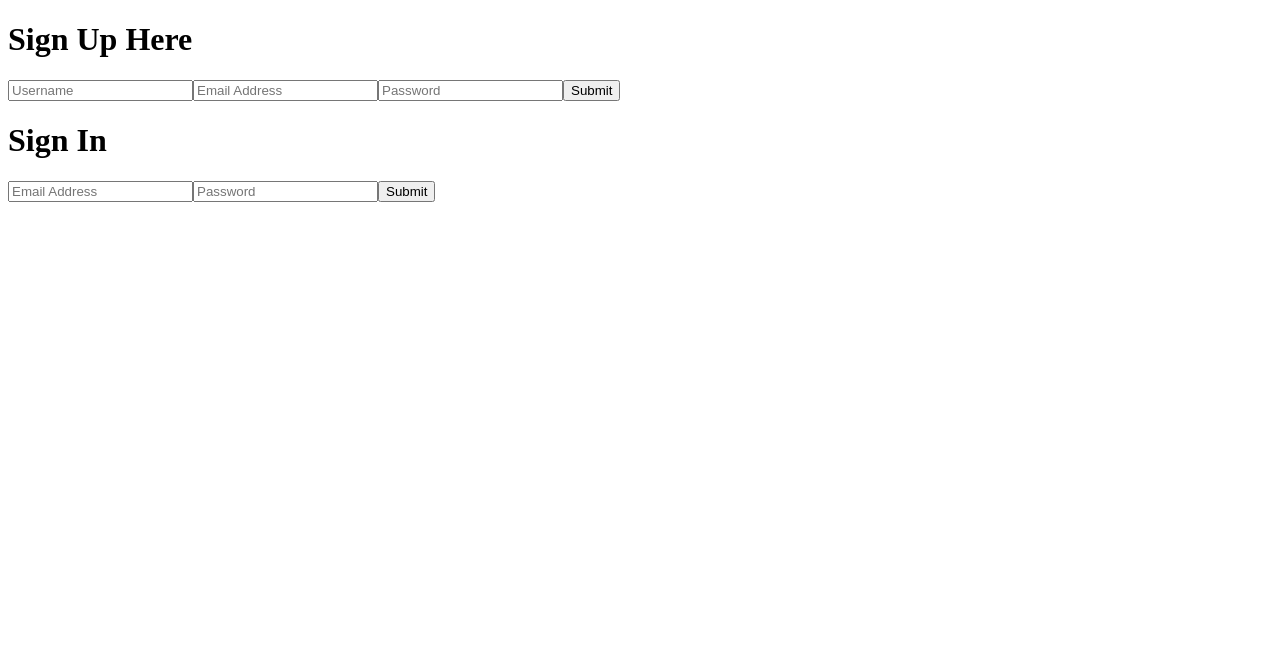
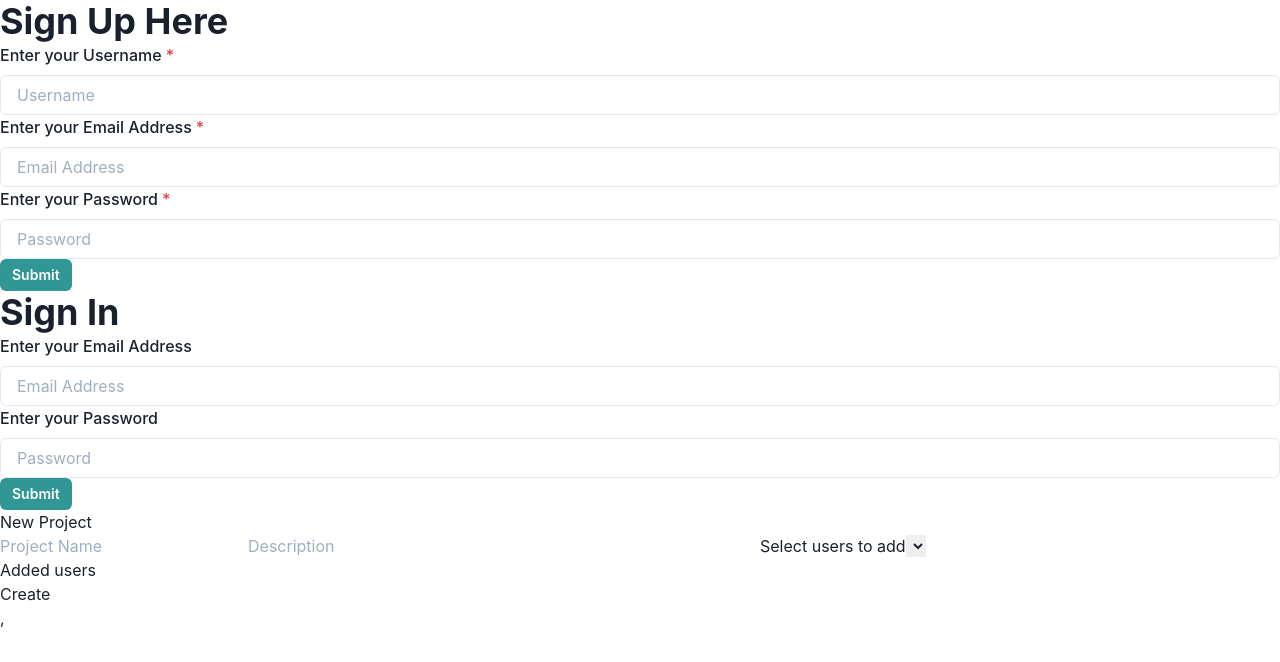
Before and after one commit to KenzieAcademy-Students/mern-course-capstone-zrreid-pro, a React (Create React App) app in the folder packages/client/: page / in a window 1280 px wide. Shown: the top 662 px of the page. Built offline with nearby package versions, Linux system fonts and the light colour scheme.

Commit message:
changed request code to be ready for alex's endpoints

```diff
--- a/packages/client/src/components/ProjectCreationForm/ProjectCreationForm.scss
+++ b/packages/client/src/components/ProjectCreationForm/ProjectCreationForm.scss
@@ -0,0 +1,6 @@
+
+
+#largeTextBox {
+    height: 20%;
+    width: 40%;
+}
--- a/packages/client/src/components/ProjectCreationForm/index.js
+++ b/packages/client/src/components/ProjectCreationForm/index.js
@@ -20,6 +20,12 @@ export default function ProjectCreationForm(props) {
         )
     }
 
+    const handleSubmit = (event) => {
+        console.log(data)
+        event.preventDefault()
+
+    }
+
     return (
 
         <div className="ProjectCreationForm">
@@ -29,13 +35,14 @@ export default function ProjectCreationForm(props) {
                 placeholder="Project Name"
                 value={data.projectName}
                 onChange={handleInputChange}
-            >Project Name</input>
+            ></input>
             <input
                 name='description'
                 placeholder="Description"
+                id="largeTextBox"
                 value={data.description}
                 onChange={handleInputChange}
-            >Description</input>
+            ></input>
             <label
                 for='usersToAdd'
             >Select users to add</label>
@@ -43,7 +50,7 @@ export default function ProjectCreationForm(props) {
                 name='usersToAdd'
                 id='usersToAdd'
                 placeholder="Users to Add"
-            >User to Add
+            >
                 {data.usersToAdd.map((user) => { //creates an option for each user on the project
                     return(
                         <option value={user}>{user}</option>
@@ -53,6 +60,7 @@ export default function ProjectCreationForm(props) {
             <div
                 id='addedUsers'
             >
+                Added users
                 {data.usersAdded.map((user) => { //creates a container to put cards for all users
                     return(
                         <div
@@ -61,6 +69,9 @@ export default function ProjectCreationForm(props) {
                     )
                 })}
             </div>
+            <button
+                onClick={handleSubmit}
+            >Create</button>
         </div>
     );
 }
--- a/packages/client/src/components/SignInForm/index.js
+++ b/packages/client/src/components/SignInForm/index.js
@@ -1,3 +1,8 @@
+// import { Button } from '@chakra-ui/button';
+// import { FormControl, FormLabel } from '@chakra-ui/form-control';
+// import { Input } from '@chakra-ui/input';
+// import { Heading } from '@chakra-ui/layout';
+import { Heading, FormControl, FormLabel, Input, Button } from '@chakra-ui/react';
 import React, { useState } from 'react'
 import './SignInForm.scss'
 
@@ -9,22 +14,50 @@ export default function SignInForm(props) {
 
     return (
         <div className='SignInForm'>
-            <h1>Sign In</h1>
-            <input
+            <Heading>Sign In</Heading>
+
+            <FormControl id='emailAddress'>
+                <FormLabel>Enter your Email Address</FormLabel>
+                <Input
+                    name="emailAddress"
+                    placeholder="Email Address"
+                    value={data.emailAddress}
+                    onChange={handleInputChange}
+                />
+            </FormControl>
+
+            <FormControl id='password'>
+                <FormLabel>Enter your Password</FormLabel>
+                <Input
+                    name="password"
+                    placeholder="Password"
+                    value={data.password}
+                    onChange={handleInputChange}
+                />
+            </FormControl>
+
+            <FormControl id='submitButton'>
+                <Button
+                    colorScheme="teal"
+                    size="sm"
+                    onClick={handleSignIn}
+                >Submit</Button>
+            </FormControl>
+            {/* <input
                 name="emailAddress"
                 placeholder="Email Address"
                 value={data.emailAddress}
                 onChange={handleInputChange}
-            />
-            <input
+            /> */}
+            {/* <input
                 name="password"
                 placeholder="Password"
                 value={data.password}
                 onChange={handleInputChange}
-            />
-            <button
+            /> */}
+            {/* <button
                 onClick={handleSignIn}
-            >Submit</button>
+            >Submit</button> */}
         </div>
     )
 }
--- a/packages/client/src/components/SignUpForm/index.js
+++ b/packages/client/src/components/SignUpForm/index.js
@@ -1,3 +1,10 @@
+import {
+    Heading,
+    FormControl,
+    FormLabel,
+    Input,
+    Button,
+} from '@chakra-ui/react';
 import React from 'react'
 import './SignUpForm.scss';
 
@@ -33,28 +40,45 @@ export default function SignUpForm(props) {
 
     return (
         <div className='SignUpForm'>
-            <h1>Sign Up Here</h1>
-            <input //the username input field
+            <Heading>Sign Up Here</Heading>
+
+            <FormControl id='username' isRequired>
+                <FormLabel>Enter your Username</FormLabel>
+                <Input //the username input field
                     name="username"
                     placeholder="Username"
                     value={data.username}
                     onChange={handleInputChange}
                 />
-            <input //the emailAddress input field
+            </FormControl>
+
+            <FormControl id='emailAddress' isRequired>
+                <FormLabel>Enter your Email Address</FormLabel>
+                <Input //the emailAddress input field
                     name='emailAddress'
                     placeholder='Email Address'
                     value={data.emailAddress}
                     onChange={handleInputChange}
                 />
-            <input //the password input field
+            </FormControl>
+
+            <FormControl id='password' isRequired>
+                <FormLabel>Enter your Password</FormLabel>
+                <Input //the password input field
                     name='password'
                     placeholder='Password'
                     value={data.password}
                     onChange={handleInputChange}
                 />
-            <button //the submit button
+            </FormControl>
+
+            <FormControl id='submitButton'>
+            <Button
+                colorScheme="teal"
+                size="sm"
                 onClick={handleSignUp}
-            >Submit</button>
+            >Submit</Button>
+            </FormControl>
         </div>
     )
 }
--- a/packages/client/src/components/index.js
+++ b/packages/client/src/components/index.js
@@ -1,3 +1,4 @@
+export { default as SignInForm } from 'components/SignInForm';
 export { default as SignUpForm } from 'components/SignUpForm';
 export { default as ProjectCreationForm } from 'components/ProjectCreationForm';
 export { default as Heading } from 'components/Heading';
@@ -10,4 +11,4 @@ export { default as ListView } from 'components/ListView';
 export { default as ProgressionView } from 'components/ProgressionView';
 export { default as TaskAssignment } from 'components/TaskAssignment';
 export { default as TaskCard } from 'components/TaskCard';
-export { default as TaskDetail } from 'components/ProjectDetail';
+export { default as TaskDetail } from 'components/TaskDetail';
--- a/packages/client/src/index.js
+++ b/packages/client/src/index.js
@@ -1,5 +1,6 @@
 import React from 'react';
 import ReactDOM from 'react-dom';
+import { ChakraProvider } from '@chakra-ui/react';
 import { BrowserRouter, Route, Switch } from 'react-router-dom';
 import { LoginPage, ProjectDashboard, UserDashboard } from 'pages';
 import { ProvideAuth } from 'hooks/useAuth';
@@ -7,6 +8,7 @@ import HomePage from 'pages/HomePage';
 import './index.css';
 
 ReactDOM.render(
+  <ChakraProvider>
     <ProvideAuth>
       <BrowserRouter>
         <Switch>
@@ -18,5 +20,7 @@ ReactDOM.render(
         </Switch>
       </BrowserRouter>
     </ProvideAuth>,
+  </ChakraProvider>,
+
   document.getElementById('root')
 )
--- a/packages/client/src/pages/LoginPage/index.js
+++ b/packages/client/src/pages/LoginPage/index.js
@@ -3,6 +3,8 @@ import './LoginPage.scss';
 import { SignUpForm }  from '../../components' //wasn't working because there were two exports of signupform from components index
 import axios from 'axios' //axios has only been added to my branch
 import SignInForm from 'components/SignInForm';
+
+import ProjectCreationForm from 'components/ProjectCreationForm';
 
 
 export default function LoginPage() {
@@ -10,6 +12,7 @@ export default function LoginPage() {
       username: '',
       password: '',
       emailAddress: '',
+      avatar: [],
     }
 
     const[data, setData] = useState(emptyForm) //sets the initial state of the signup form
@@ -27,10 +30,11 @@ export default function LoginPage() {
         event.preventDefault()
 
         try {
-            await axios.post('auth/signup', { //posts the new user onto the signup endpoint
+            await axios.post('/api/auth/signup', { //posts the new user onto the signup endpoint
                 username: data.username,
-                passwordHash: data.password, //the data model for the user is passwordHash, but alex will handle the password hashing
+                password: data.password, //the data model for the user is passwordHash, but alex will handle the password hashing
                 email: data.emailAddress,
+                avatar: [data.avatar],
             })
             console.log('the try block of the signup request is running')
         } catch (error) { //the try block is failing, the endpoints might not be set up yet
@@ -47,6 +51,7 @@ export default function LoginPage() {
       <div>
         <SignUpForm handleSignUp={handleSignUp} handleInputChange={handleInputChange} data={data} /* the functions get passed in as props to the components */ />
         <SignInForm handleSignIn={handleSignIn} handleInputChange={handleInputChange} data={data} />
+        <ProjectCreationForm />
       </div>
     );
   }
```
Lines whose indentation alone changed are shown as unchanged.
